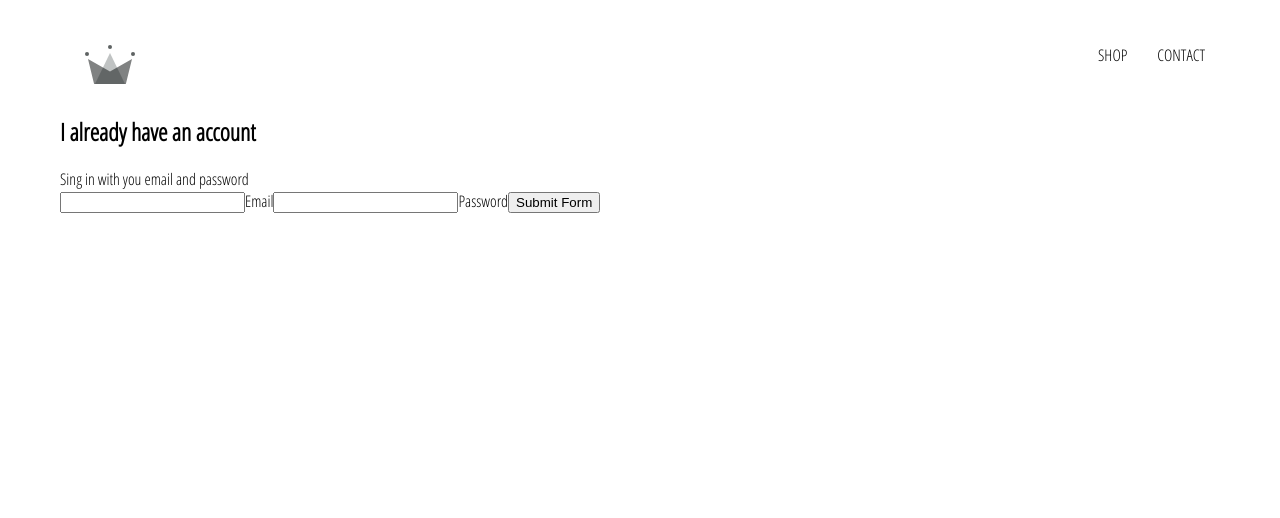
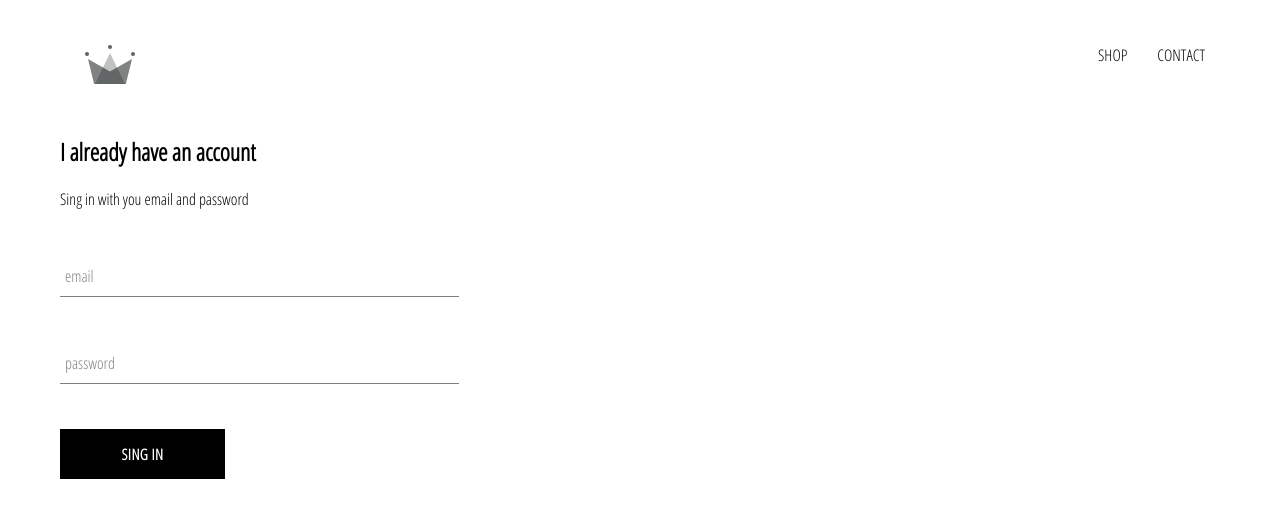
Before and after one commit to hugomarti/crown-clothing, a React (Create React App) app: page /signin in a window 1280 px wide. Shown: the top 518 px of the page. Built offline with nearby package versions, Linux system fonts and the light colour scheme.

Commit message:
added custom button component

```diff
--- /dev/null
+++ b/src/components/custom-button/custom-button.component.jsx
@@ -0,0 +1,11 @@
+import React from 'react';
+
+import './custom-button.scss';
+
+const CustomButton = ({ children, ...otherProps }) => (
+    <button className='custom-button' {...otherProps}>
+        {children}
+    </button>
+)
+
+export default CustomButton;
--- /dev/null
+++ b/src/components/custom-button/custom-button.scss
@@ -0,0 +1,22 @@
+.custom-button {
+    min-width: 165px;
+    width: auto;
+    height: 50px;
+    letter-spacing: 0.5px;
+    line-height: 50px;
+    padding: 0 35px 0 35px;
+    font-size: 15px;
+    background-color: black;
+    color: white;
+    text-transform: uppercase;
+    font-family: 'Open Sans Condensed';
+    font-weight: bolder;
+    border: none;
+    cursor: pointer;
+
+    &:hover {
+      background-color: white;
+      color: black;
+      border: 1px solid black;
+    }
+  }
--- /dev/null
+++ b/src/components/form-input/form-input.component.jsx
@@ -0,0 +1,18 @@
+import React from 'react';
+
+import './form-input.styles.scss'
+
+const FormInput = ({ handleChange, label, ...otherProps }) => (
+    <div className='group'>
+        <input className='form-input' onChange={handleChange} {...otherProps} />
+        {
+            label ?
+            (<label className={`${otherProps.value.length ? 'shrink' : ''} form-input-label`}>
+                {label}
+            </label>)
+            : null
+        }
+    </div>
+)
+
+export default FormInput;
--- /dev/null
+++ b/src/components/form-input/form-input.styles.scss
@@ -0,0 +1,54 @@
+$sub-color: grey;
+$main-color: black;
+
+@mixin shrinkLabel {
+  top: -14px;
+  font-size: 12px;
+  color: $main-color;
+}
+
+.group {
+  position: relative;
+  margin: 45px 0;
+
+  .form-input {
+    background: none;
+    background-color: white;
+    color: $sub-color;
+    font-size: 18px;
+    padding: 10px 10px 10px 5px;
+    display: block;
+    width: 100%;
+    border: none;
+    border-radius: 0;
+    border-bottom: 1px solid $sub-color;
+    margin: 25px 0;
+
+    &:focus {
+      outline: none;
+    }
+
+    &:focus ~ .form-input-label {
+      @include shrinkLabel();
+    }
+  }
+
+  input[type='password'] {
+    letter-spacing: 0.3em;
+  }
+
+  .form-input-label {
+    color: $sub-color;
+    font-size: 16px;
+    font-weight: normal;
+    position: absolute;
+    pointer-events: none;
+    left: 5px;
+    top: 10px;
+    transition: 300ms ease all;
+
+    &.shrink {
+      @include shrinkLabel();
+    }
+  }
+}
--- a/src/components/sign-in/sign-in.coponent.jsx
+++ b/src/components/sign-in/sign-in.coponent.jsx
@@ -1,4 +1,7 @@
 import React from 'react';
+
+import FormInput from '../form-input/form-input.component';
+import CustomButton from '../custom-button/custom-button.component';
 
 import './sign-in.styles.scss';
 
@@ -31,22 +34,22 @@
                 <span>Sing in with you email and password</span>
 
                 <form onSubmit={this.handleSubmit} >
-                    <input
+                    <FormInput
                     name="email"
                     type="email"
+                    handleChange={this.handleChange}
                     value={this.state.email}
-                    onChange={this.handleChange}
+                    label='email'
                     required />
-                    <label>Email</label>
-                    <input
+                    <FormInput
                     name="password"
                     type="password"
+                    handleChange={this.handleChange}
                     value={this.state.password}
-                    onChange={this.handleChange}
+                    label='password'
                     required />
-                    <label>Password</label>
 
-                    <input type="submit" value="Submit Form" />
+                    <CustomButton type="submit" > Sing in </CustomButton>
                 </form>
             </div>
         )
--- a/src/components/sign-in/sign-in.styles.scss
+++ b/src/components/sign-in/sign-in.styles.scss
@@ -0,0 +1,9 @@
+.sign-in {
+    width: 30vw;
+    display: flex;
+    flex-direction: column;
+
+    .title {
+        margin: 10px 0;
+    }
+}
```
